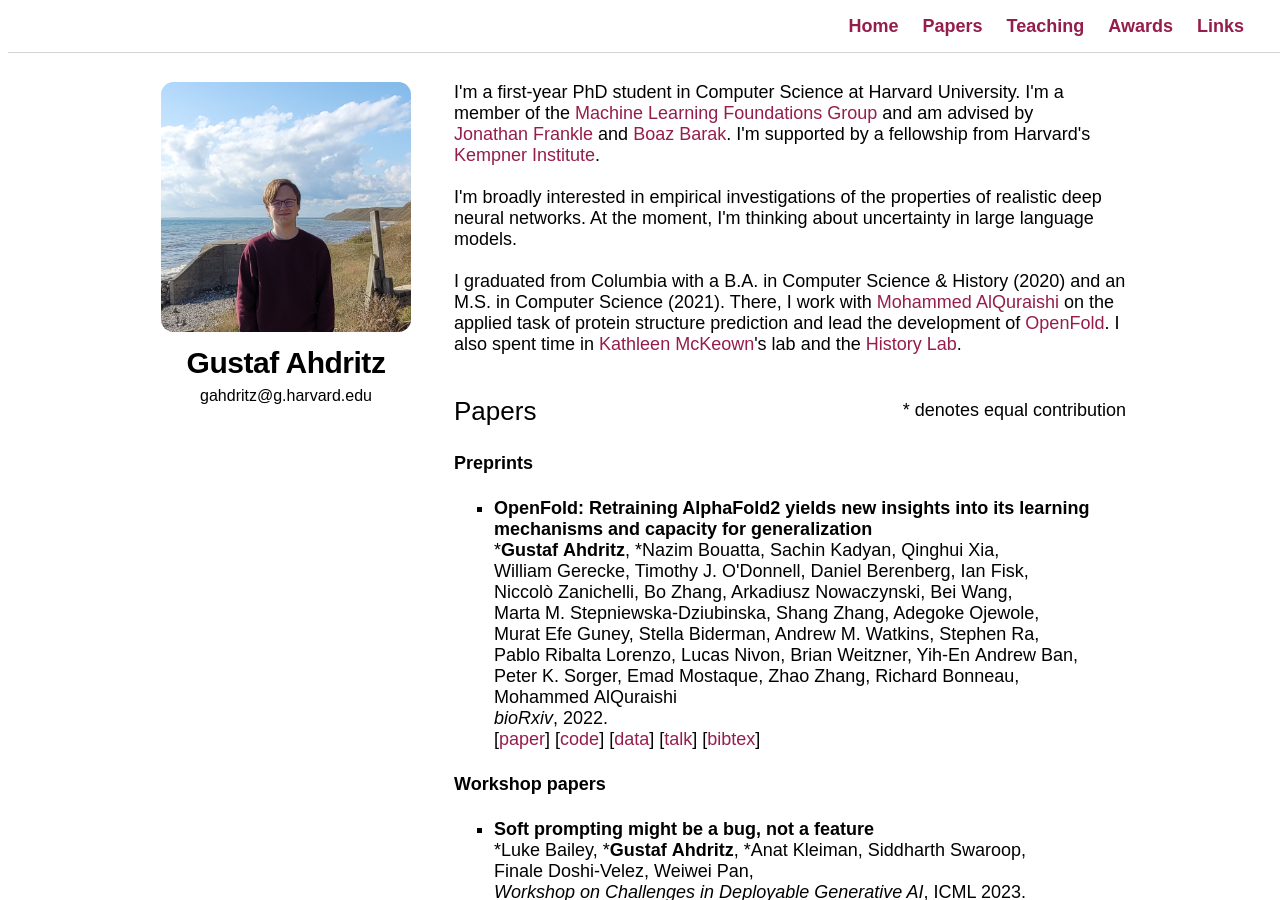
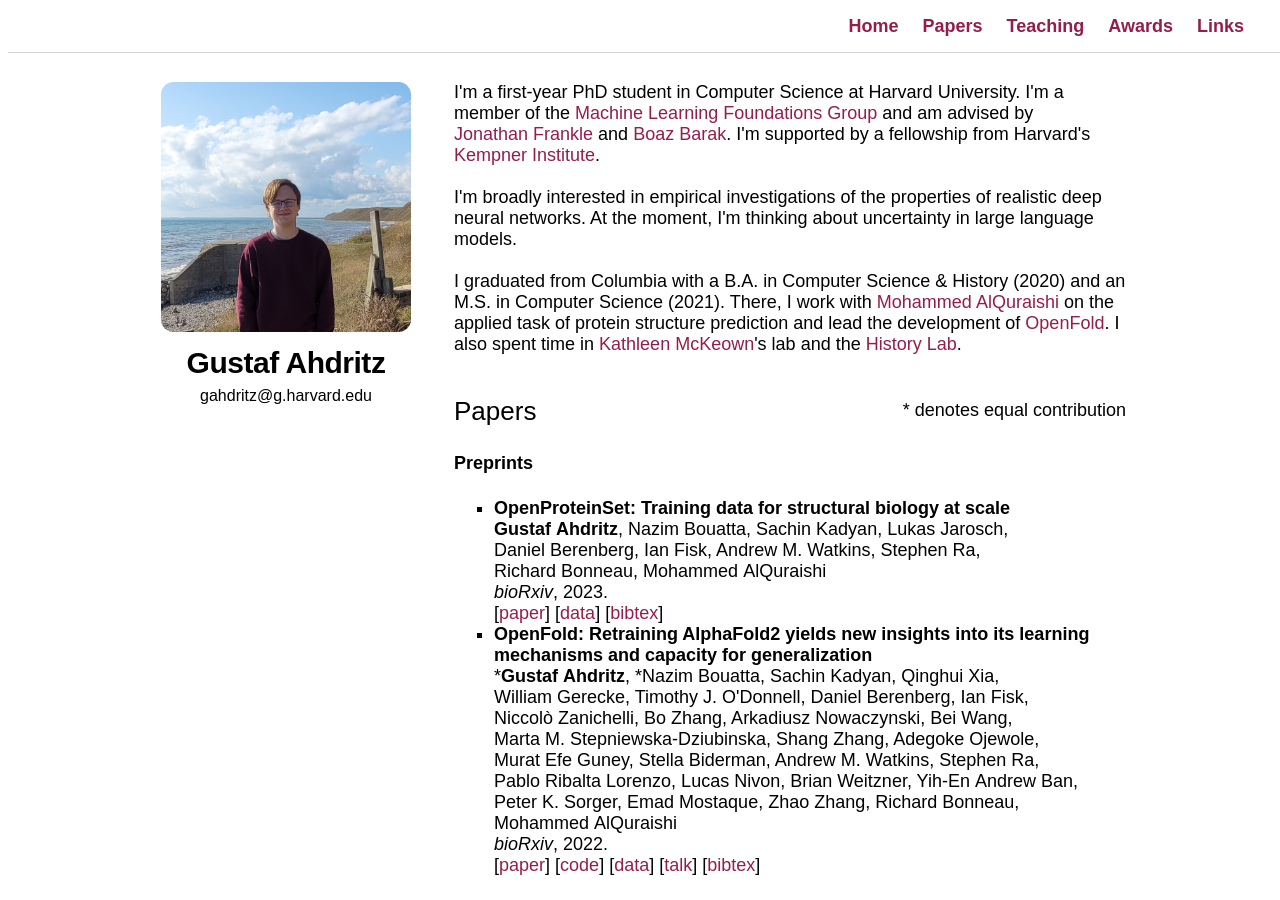
Before and after one commit to gahdritz/gahdritz.github.io, a Jekyll site: the page built from index.html, in a window 1280 px wide and 900 px high. Built offline with Jekyll 4.4.1, drawn with Linux system fonts in a browser that asks for light colours; some web fonts are replaced.

Commit message:
Add OpenProteinSet

```diff
--- a/index.html
+++ b/index.html
@@ -28,6 +28,24 @@ layout: default
 
     <h4><span>Preprints</span></h4>
     <ul style="list-style-type:square">
+        <li><b><span>OpenProteinSet: Training data for structural biology at scale</span></b>
+            <br>
+            <b>Gustaf&nbsp;Ahdritz</b>,
+            Nazim&nbsp;Bouatta,
+            Sachin&nbsp;Kadyan,
+            Lukas&nbsp;Jarosch,
+            Daniel&nbsp;Berenberg,
+            Ian&nbsp;Fisk,
+            Andrew&nbsp;M.&nbsp;Watkins,
+            Stephen&nbsp;Ra,
+            Richard&nbsp;Bonneau,
+            Mohammed&nbsp;AlQuraishi
+            <br>
+            <span><em>bioRxiv</em>, 2023.</span>
+            <br>
+            [<a href="https://arxiv.org/abs/2308.05326">paper</a>]
+            [<a href="https://registry.opendata.aws/openfold/">data</a>]
+            [<a href="/bibtex/openproteinset.bib">bibtex</a>]
         <li><b><span>OpenFold: Retraining AlphaFold2 yields new insights into its learning mechanisms and capacity for generalization</span></b>
             <br>
             <span class="ast"></span><b>Gustaf&nbsp;Ahdritz</b>,
```
Also changed, not shown: bibtex/openproteinset.bib (added, +8 -0 lines).
